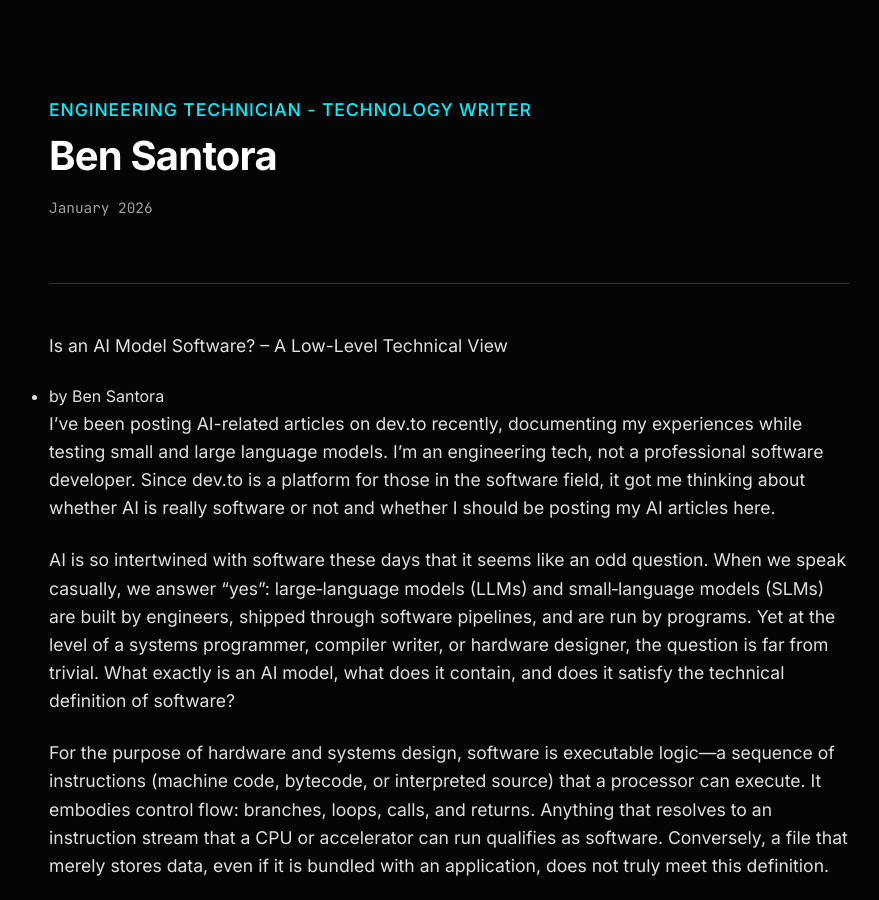
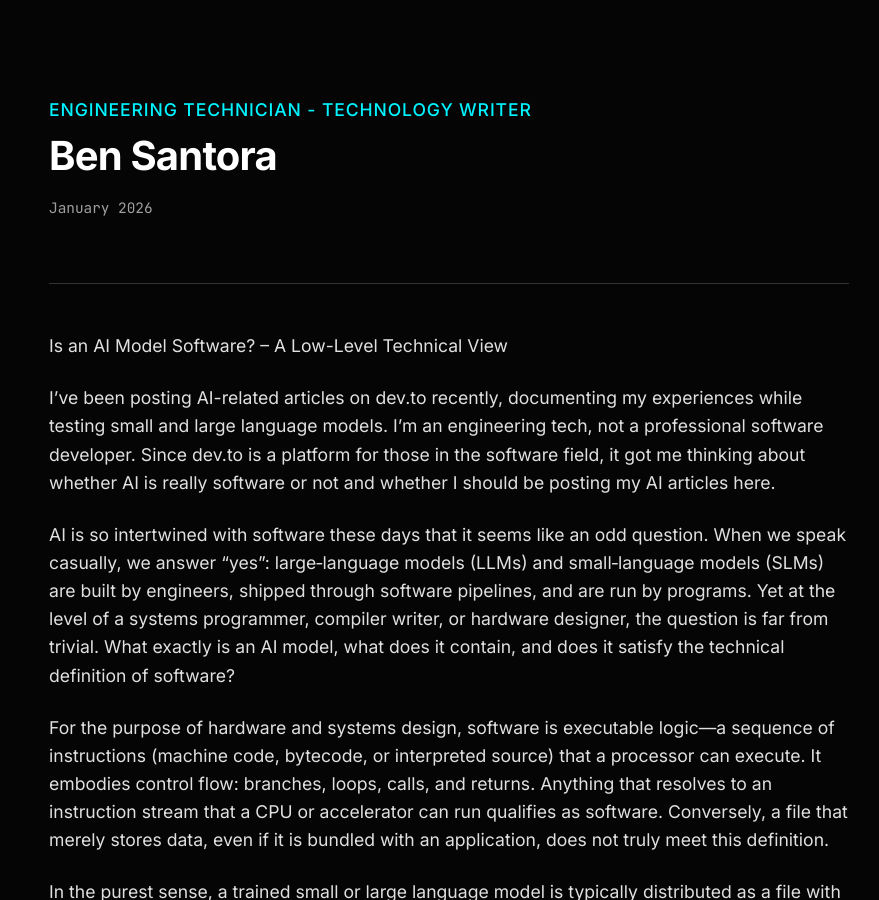
Before and after one commit to ben-santora/ben-santora.github.io, a Jekyll site: the page built from _posts/2026-01-10-is-an-ai-model-software.md, in a window 1280 px wide and 900 px high. Shown: the whole window, without its empty margins (191-1070 px from the left). Built offline with Jekyll 4.4.1, drawn with Linux system fonts in a browser that asks for light colours.

Commit message:
Update 2026-01-10-is-an-ai-model-software.md

```diff
--- a/_posts/2026-01-10-is-an-ai-model-software.md
+++ b/_posts/2026-01-10-is-an-ai-model-software.md
@@ -4,7 +4,6 @@ title: "Is an AI Model Software? – A Low-Level Technical View"
 ---
 
 Is an AI Model Software? – A Low-Level Technical View
- - by Ben Santora
 
 I've been posting AI-related articles on dev.to recently, documenting my experiences while testing small and large language models. I'm an engineering tech, not a professional software developer. Since dev.to is a platform for those in the software field, it got me thinking about whether AI is really software or not and whether I should be posting my AI articles here.
 
```
